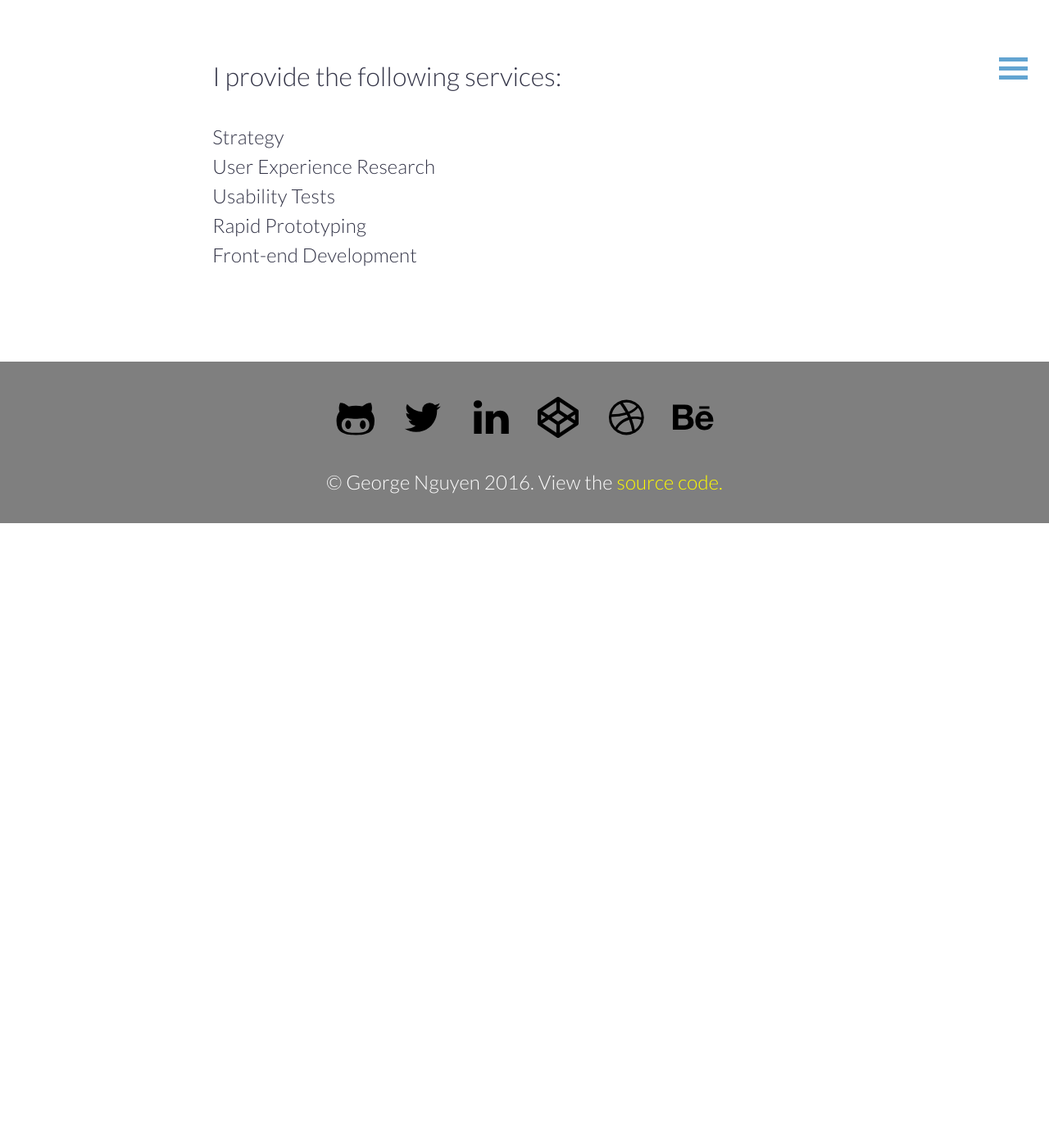
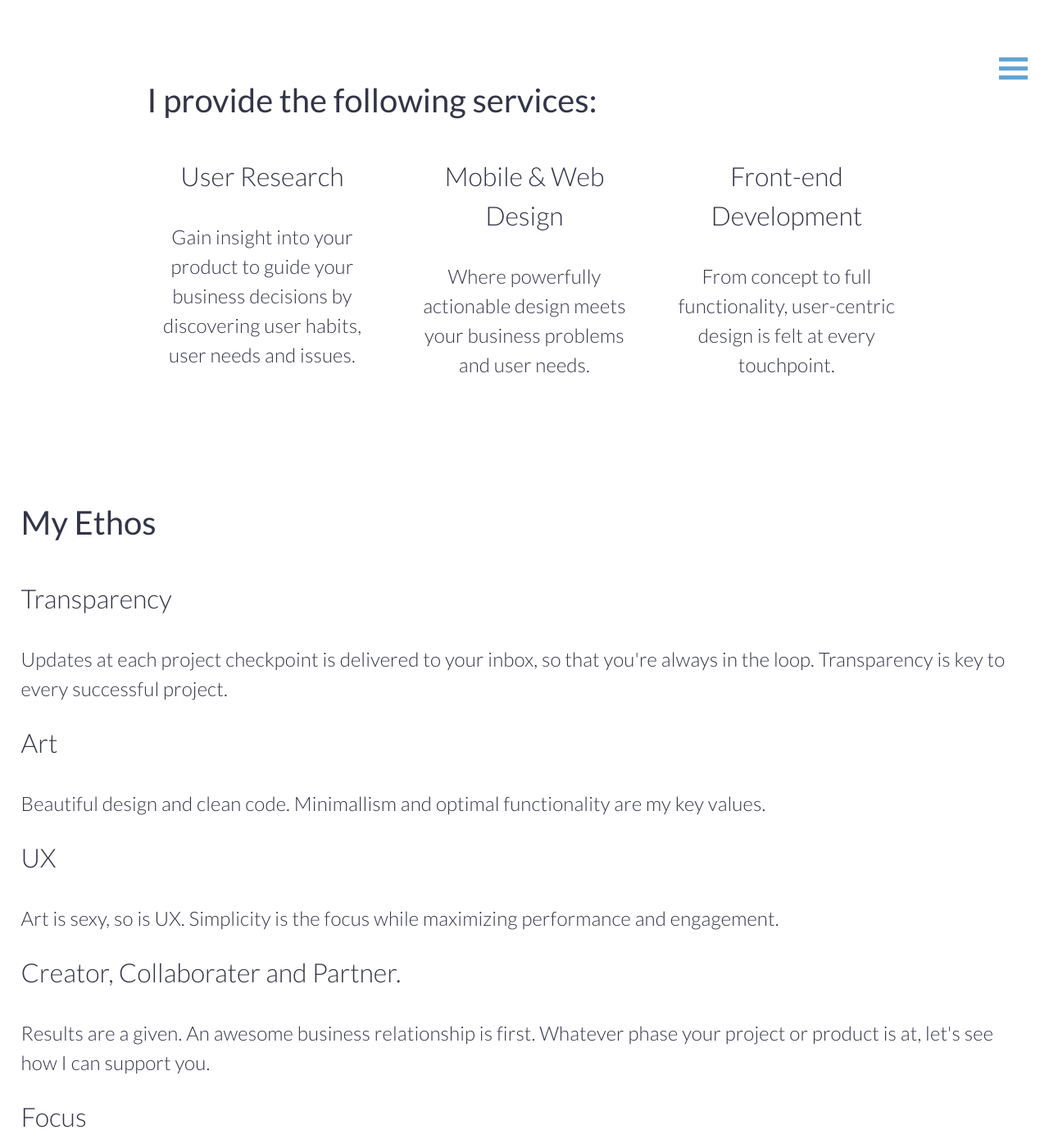
Before and after one commit to georgetn/georgetn.github.io, a Jekyll site: the page built from consulting.html, in a window 1280 px wide and 1400 px high, scrolled down 779 px. Shown: the whole window at 82% size. Built offline with Jekyll 4.4.1, drawn with Linux system fonts in a browser that asks for light colours; nearby versions of some CDN libraries; before the commit the page ends 1417 px from its top, so only the background shows below that; some of the changed text lies outside the part shown.

Commit message:
modified consulting page and removed books and sketch pages. changed index page title

```diff
--- a/_config.yml
+++ b/_config.yml
@@ -1,9 +1,9 @@
 # local development settings
-#baseurl: "http://localhost:3000"
+baseurl: "http://localhost:3000"
 permalink: none
 
 # live production settings
-baseurl: "https://georgetn.com"
+#baseurl: "https://georgetn.com"
 #permalink: /blog/:title
 
 title: George Nguyen
--- a/consulting.html
+++ b/consulting.html
@@ -5,14 +5,19 @@
 ---
 <!-- src="transparent.gif" add inline to img tag for responsive sizing at different media queries -->
 
-<div class="bg" >
+<div class="bg top-cta">
 	<div class="container">
 	<div class="row">
 		<div class="col-12">
 			<div class="consulting-text">
-				<h1 class="center">Looking for insight?</h1>
-				<h2 class="center">Let's get in touch.</h2>
+				<h1 class="center">Powerful experience, simple design.</h1>
+				<p class="center">As a human-centric designer and developer, I create rich digital experiences. Alongside clients, I reveal problems and craft solutions. Let's enrich your audience's experience.</p>
 			</div>
+		</div>
+	</div>
+	<div class="row">
+		<div class="col-12 center">
+		<button href="http://georgetn.com/contact/" class="btn-primary">Hire me</button>
 		</div>
 	</div>
 	</div>
@@ -20,13 +25,63 @@
 <div class="body-content">
 	<div class="container">
 	<div class="row">
-		<div class="col-1 hidden-sm"></div>
-		<div class="col-10">
-			<h3>I provide the following services:</h3>
-			<p>Strategy<br>User Experience Research<br>Usability Tests<br>Rapid Prototyping</br>Front-end Development</p>
-			<!--link Google forms to gather information tailored to each service-->
+		<div class="col-12">
+			<h2>I provide the following services:</h2>
 		</div>
-		<div class="col-1 hidden-sm"></div>
+	</div>
+	<div class="row">
+		<div class="col-4 center">
+			<div class="img img-userResearch center"></div>
+			<h3>User Research</h3>
+			<p>Gain insight into your product to guide your business decisions by discovering user habits, user needs and issues.</p>
+		</div>
+		<div class="col-4 center">
+			<div class="img img-mwDesign center"></div>
+			<h3>Mobile & Web Design</h3>
+			<p>Where powerfully actionable design meets your business problems and user needs.</p>
+		</div>
+		<div class="col-4 center">
+			<div class="img img-feDevelopment center"></div>
+			<h3>Front-end Development</h3>
+			<p>From concept to full functionality, user-centric design is felt at every touchpoint.</p>
+		</div>
+		<!--link Google forms to gather information tailored to each service-->
+	</div>
+	</div>
+	<div class="row">
+		<div class="col-12">
+			<h2>My Ethos</h2>
+		</div>
+	<div class="row">
+		<div class="col-12">
+			<h3>Transparency</h3>
+			<p>Updates at each project checkpoint is delivered to your inbox, so that you're always in the loop. Transparency is key to every successful project.</p>
+			<h3>Art</h3>
+			<p>Beautiful design and clean code. Minimallism and optimal functionality are my key values.</p>
+			<h3>UX</h3>
+			<p>Art is sexy, so is UX. Simplicity is the focus while maximizing performance and engagement.</p>
+			<h3>Creator, Collaborater and Partner.</h3>
+			<p>Results are a given. An awesome business relationship is first. Whatever phase your project or product is at, let's see how I can support you.</p>
+			<h3>Focus</h3>
+			<p>I engage on a limited number of projects at a time, so that each one gets the time and attention it deserves.</p>
+		</div>
+	</div>
+</div>
+<div class"bottom-cta">
+	<div class="container">
+	<div class="row">
+		<div class="col-12">
+			<h2>Let's chat</h2>
+			<p>Tell me a little bit about yourself and your project!</p>
+		</div>
+		<div class="col-12 center">
+			<button class="btn-secondary" href="../contact">Send a message</button>
+		</div>
+	</div>
+	<div class="row">
+		<div class="col-12 center">
+			<a href="http://georgetn.com/portfolio">Check out my portfolio</a>
+		</div>
 	</div>
 	</div>
 </div>
--- a/index.html
+++ b/index.html
@@ -1,6 +1,6 @@
 ---
 layout: home
-title: George Nguyen
+title: About George Nguyen
 ---
 <div class="home_container">
 <main class="container">
```
Also changed, not shown: books.html (deleted, +0 -17 lines), sketchjournal.html (deleted, +0 -17 lines).
